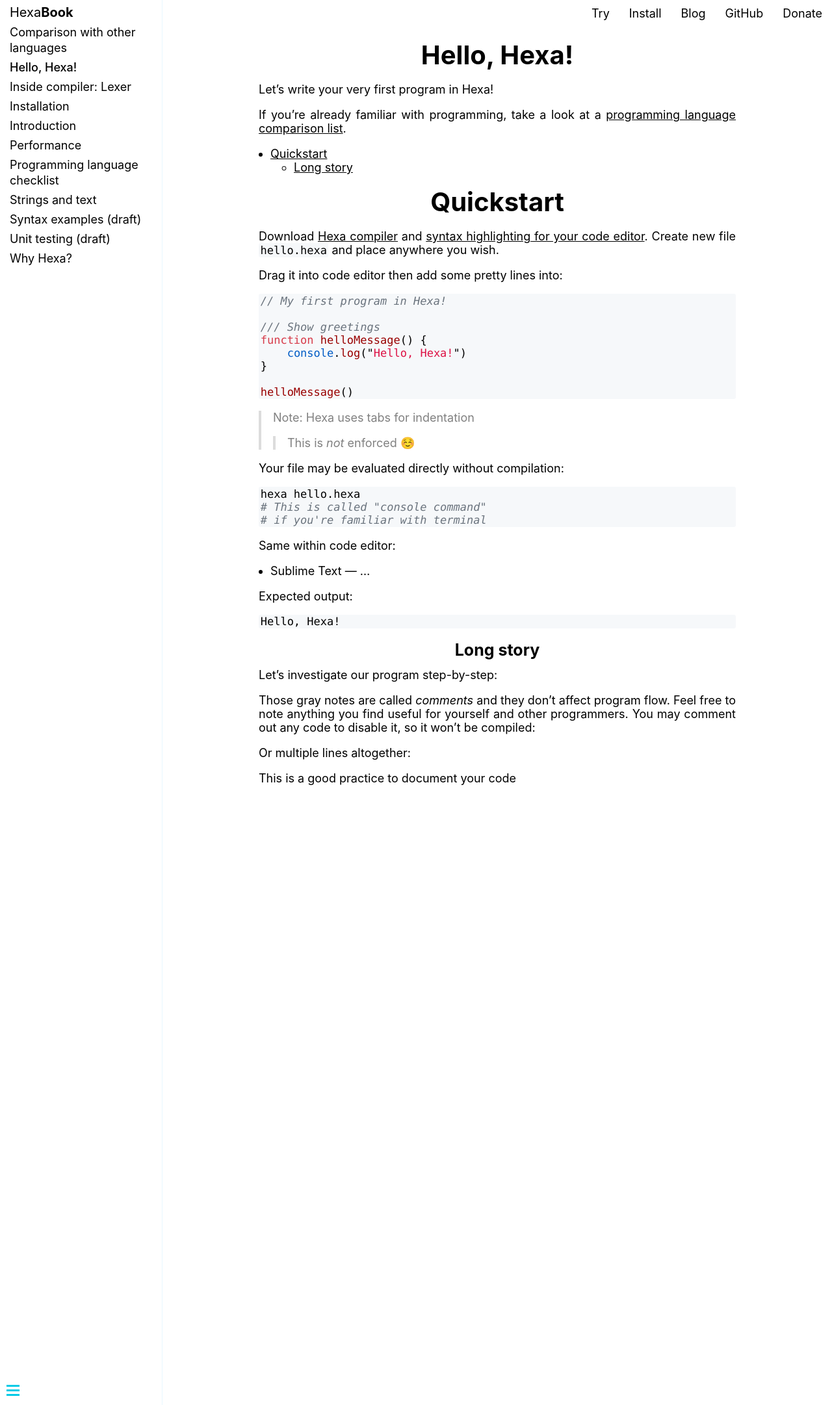
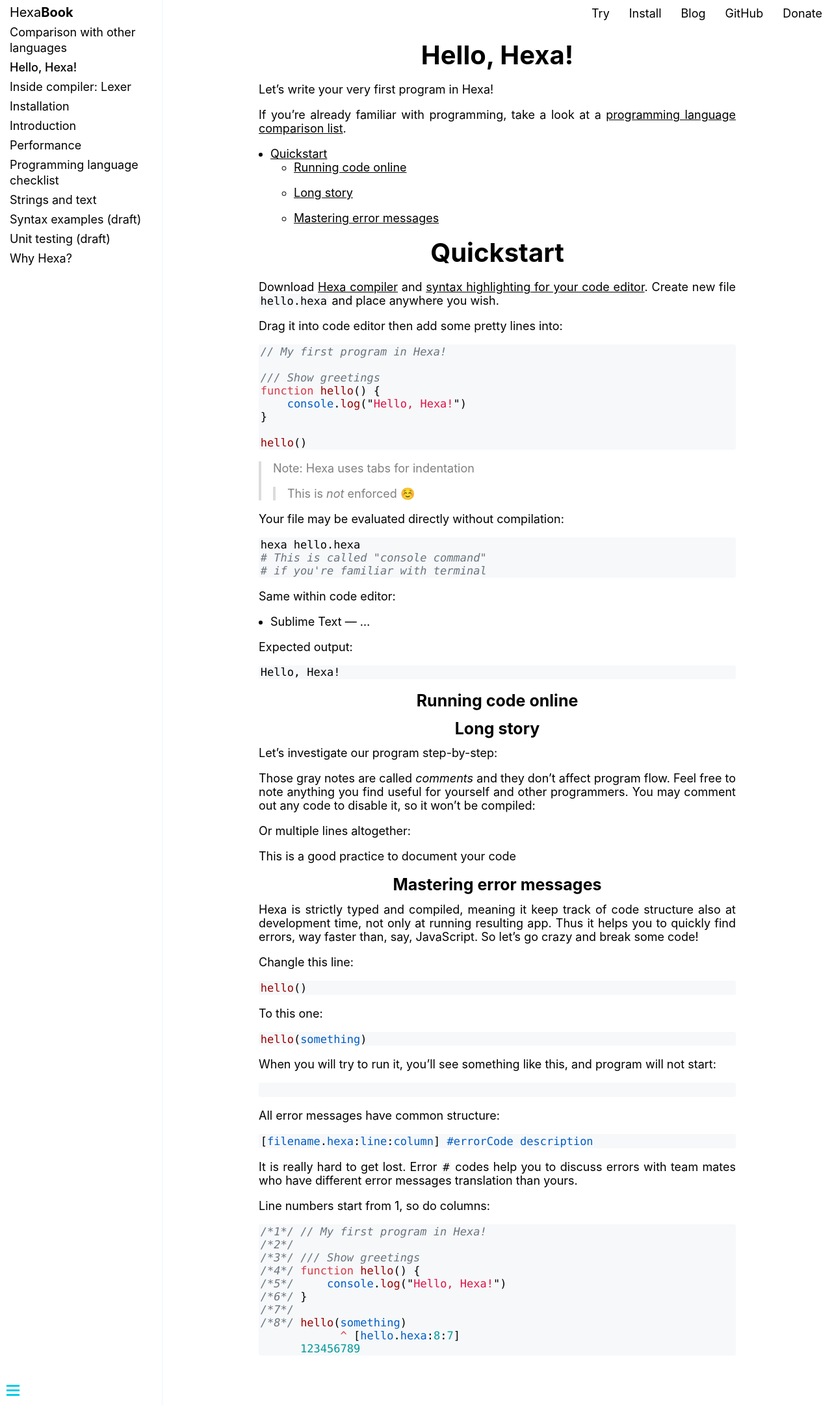
Before and after one commit to hexalang/hexalang.github.io, a Jekyll site: the page built from _book/Hello.md, in a window 1280 px wide. Shown: the whole page at 65% size. Built offline with Jekyll 4.4.1, drawn with Linux system fonts in a browser that asks for light colours; emoji names are drawn with the system emoji font.

Commit message:
Update Hello.md

````diff
--- a/_book/Hello.md
+++ b/_book/Hello.md
@@ -22,11 +22,11 @@ Drag it into code editor then add some pretty lines into:
 // My first program in Hexa!
 
 /// Show greetings
-function helloMessage() {
+function hello() {
     console.log("Hello, Hexa!")
 }
 
-helloMessage()
+hello()
 ```
 
 > Note: Hexa uses tabs for indentation
@@ -50,6 +50,10 @@ Expected output:
 Hello, Hexa!
 ```
 
+### Running code online
+
+
+
 ### Long story
 
 Let's investigate our program step-by-step:
@@ -65,3 +69,52 @@ Or multiple lines altogether:
 
 
 This is a good practice to document your code
+
+
+<!-- ## Troubleshooting -->
+
+### Mastering error messages
+
+Hexa is strictly typed and compiled, meaning it keep track of code structure also at development time, not only at running resulting app. Thus it helps you to quickly find errors, way faster than, say, JavaScript. So let's go crazy and break some code!
+
+Changle this line:
+
+```ts
+hello()
+```
+
+To this one:
+
+```ts
+hello(something)
+```
+
+When you will try to run it, you'll see something like this, and program will not start:
+
+```ts
+
+```
+
+All error messages have common structure:
+
+```ts
+[filename.hexa:line:column] #errorCode description
+```
+
+It is really hard to get lost.
+Error `#` codes help you to discuss errors with team mates who have different error messages translation than yours.
+
+Line numbers start from 1, so do columns:
+
+```ts
+/*1*/ // My first program in Hexa!
+/*2*/
+/*3*/ /// Show greetings
+/*4*/ function hello() {
+/*5*/     console.log("Hello, Hexa!")
+/*6*/ }
+/*7*/
+/*8*/ hello(something)
+            ^ [hello.hexa:8:7]
+      123456789
+```
````
